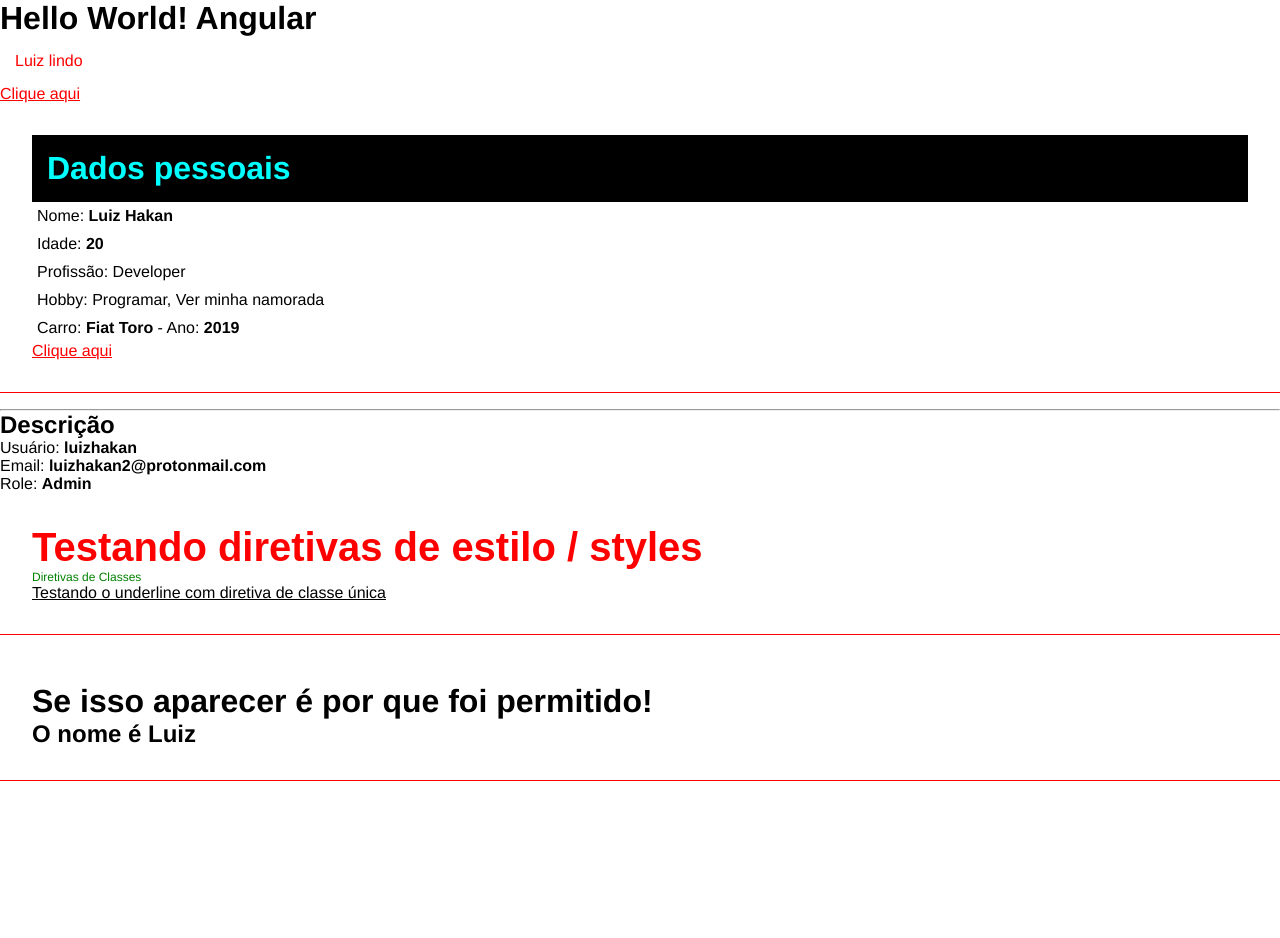
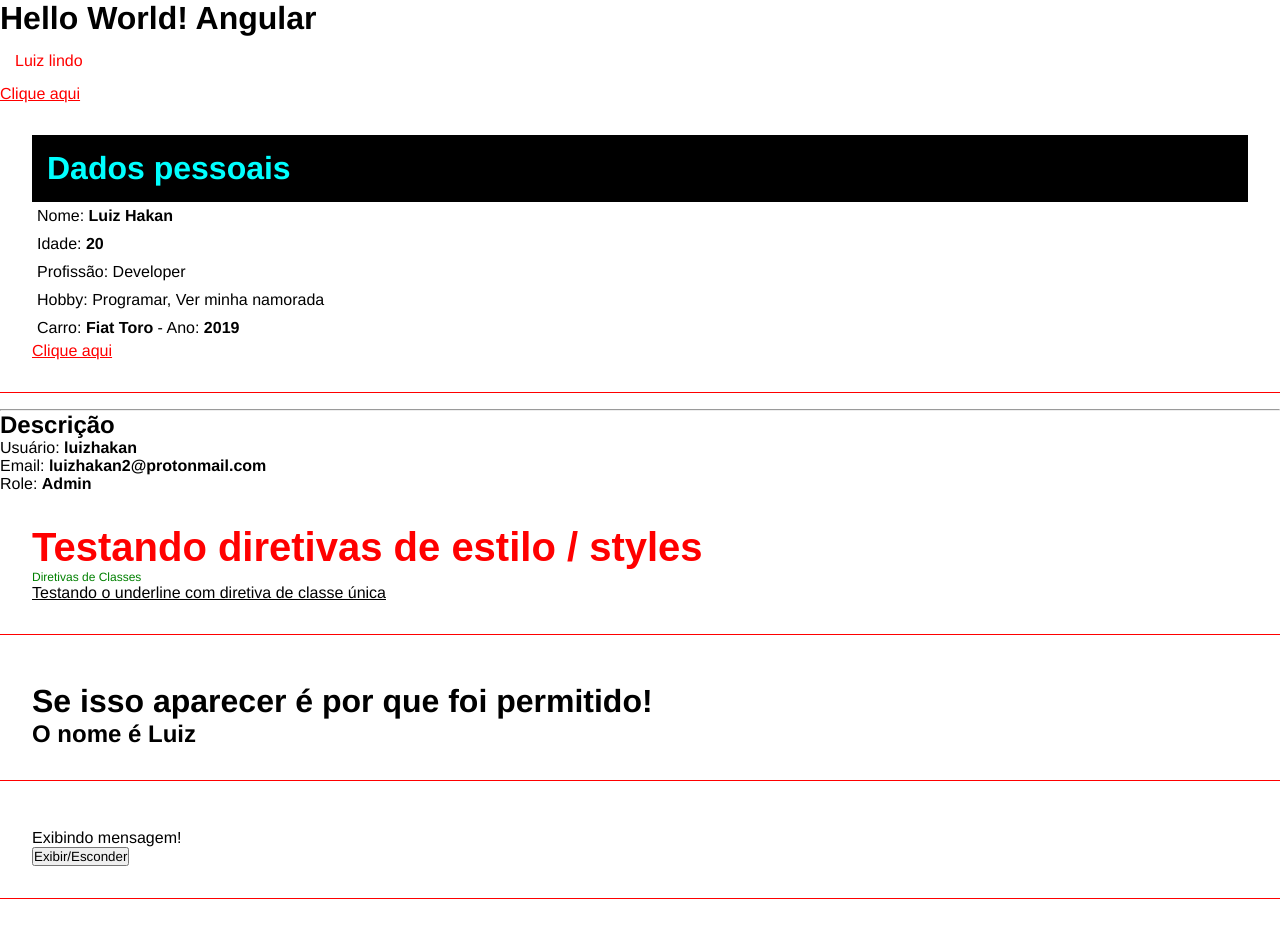
Before and after one commit to luizhakan/angular, an Angular app in the folder hello-world/: page / in a window 1280 px wide. Shown: the top 938 px of the page. Built offline with nearby package versions, Linux system fonts and the light colour scheme.

Commit message:
eventos no angular

```diff
--- a/hello-world/src/app/app.component.html
+++ b/hello-world/src/app/app.component.html
@@ -7,3 +7,4 @@
 <app-parent-data [name]="userName" [userData]="userData"></app-parent-data>
 <app-directives></app-directives>
 <app-if-render></app-if-render>
+<app-events></app-events>
--- a/hello-world/src/app/app.module.ts
+++ b/hello-world/src/app/app.module.ts
@@ -7,6 +7,7 @@
 import { ParentDataComponent } from './components/parent-data/parent-data.component';
 import { DirectivesComponent } from './components/directives/directives.component';
 import { IfRenderComponent } from './components/if-render/if-render.component';
+import { EventsComponent } from './components/events/events.component';
 
 @NgModule({
   declarations: [
@@ -14,7 +15,8 @@
     FirstComponentComponent,
     ParentDataComponent,
     DirectivesComponent,
-    IfRenderComponent
+    IfRenderComponent,
+    EventsComponent
   ],
   imports: [
     BrowserModule,
--- /dev/null
+++ b/hello-world/src/app/components/events/events.component.html
@@ -0,0 +1,4 @@
+<div class="class">
+    <p *ngIf="show">Exibindo mensagem!</p>
+    <button (click)="showMessage()">Exibir/Esconder</button>
+</div>
--- /dev/null
+++ b/hello-world/src/app/components/events/events.component.ts
@@ -0,0 +1,14 @@
+import { Component } from '@angular/core';
+
+@Component({
+  selector: 'app-events',
+  templateUrl: './events.component.html',
+  styleUrls: ['./events.component.css']
+})
+export class EventsComponent {
+  show: boolean = true;
+
+  showMessage(): void {
+    this.show = !this.show; // toggle the boolean value
+  }
+}
```
Also changed, not shown: hello-world/src/app/components/events/events.component.css (added), 1 other file (tests, documents, lock files or other folders).
